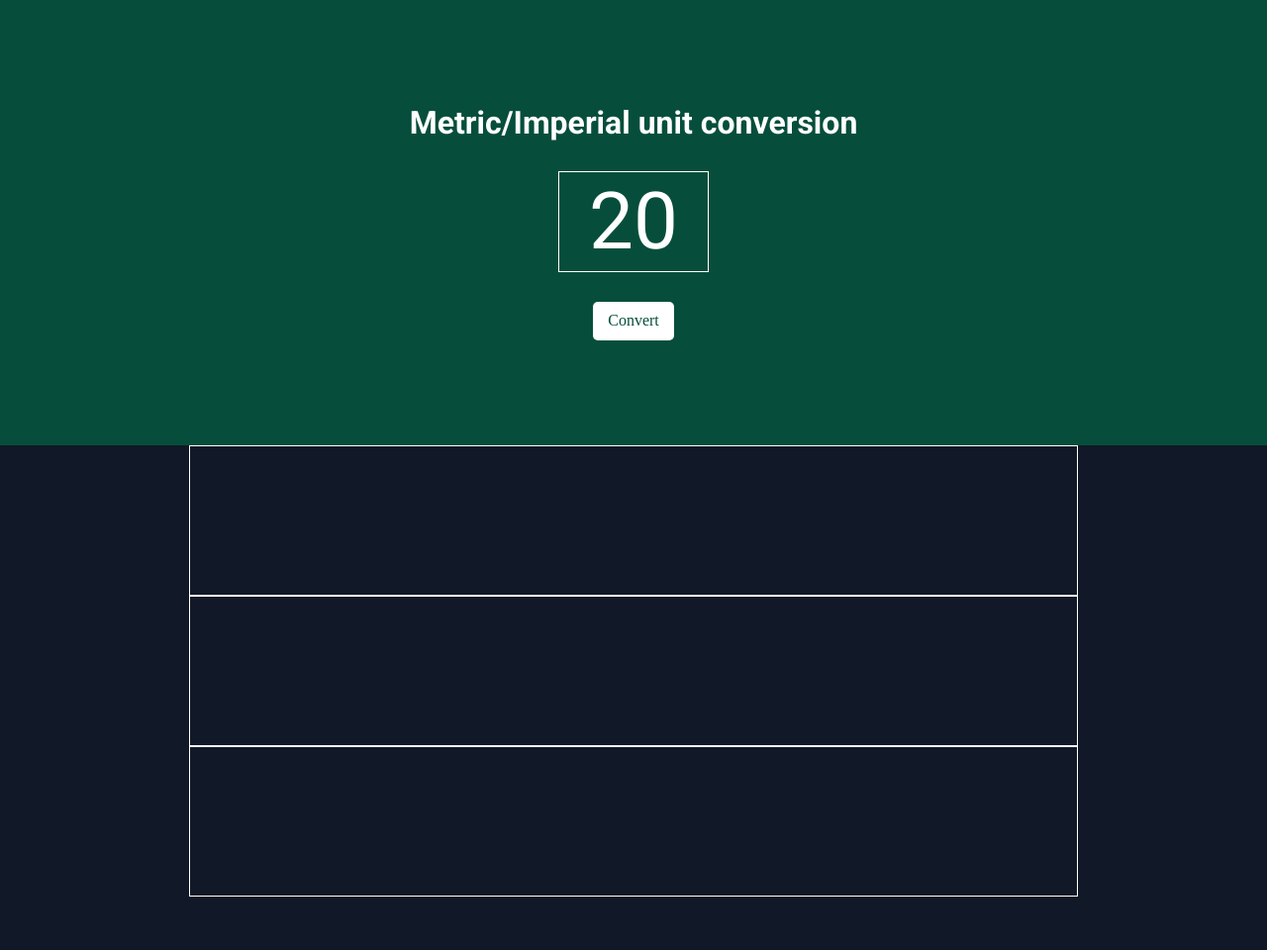
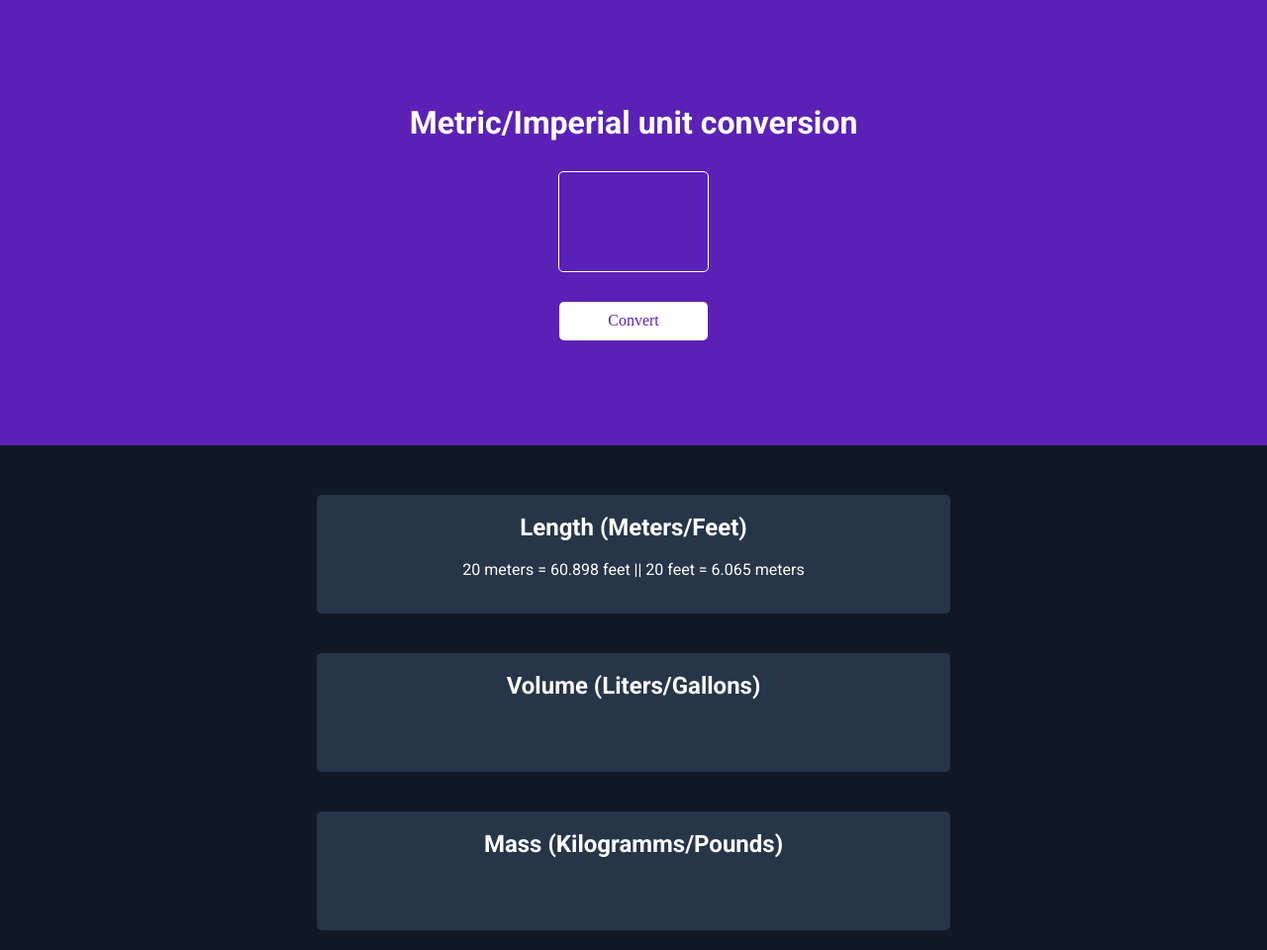
Before and after one commit to Sess254/unit_converter, a plain HTML site: page index.html in a window 1280 px wide. Shown: the whole page at 99% size. Before the commit the page ends 906 px from the top, so only its background shows below. Drawn offline with nearby package versions, Linux system fonts and the light colour scheme.

Commit message:
styling of the site done

```diff
--- a/index.css
+++ b/index.css
@@ -10,7 +10,7 @@ body {
 
 .header {
     height: 450px;
-    background: #064E3B;
+    background: #5B21B6;
     margin: 0;
     display: flex;
     flex-direction: column;
@@ -31,6 +31,7 @@ h1 {
     display: flex;
     justify-content: center;
     align-items: center;
+    border-radius: 5px;
 }
 #input-el {
     font-size: 80px;
@@ -38,22 +39,26 @@ h1 {
 
 button {
     background: #ffff;
-    color: #064E3B;
+    color: #5B21B6;
     padding: 10px 15px;
     border: none;
     border-radius: 5px;
     font-family: bold;
+    width: 150px;
 }
 
-#length-el {
-    width: 70%;
-    height: 150px;
-    border: 1px solid white;
+#unit-el {
+    width: 50%;
+    height: 120px;
+    margin: 20px;
+    background: #273549;
+    border-radius: 5px;
 }
 
-.metric-section {
+.unit-section {
     display: flex;
     flex-direction: column;
     justify-content: center;
     align-items: center;
+    margin-top: 30px;
 }
--- a/index.html
+++ b/index.html
@@ -10,21 +10,27 @@
         <div class="header">
             <h1>Metric/Imperial unit conversion</h1>
             <div id="input-field">
-                <p id="input-el">20</p>
+                <p id="input-el"></p>
 
             </div>
             <button>Convert</button>
 
         </div>
 
-        <div class="metric-section">
-            <div id="length-el">
+        <div class="unit-section">
+            <div id="unit-el">
+                <h2>Length (Meters/Feet)</h2>
+                <p id="length-el">20 meters = 60.898 feet || 20 feet = 6.065 meters</p>
 
             </div>
-            <div id="length-el">
+            <div id="unit-el">
+                <h2>Volume (Liters/Gallons)</h2>
+                <p id="voume-el"></p>
 
             </div>
-            <div id="length-el">
+            <div id="unit-el">
+                <h2>Mass (Kilogramms/Pounds)</h2>
+                <p id="mass-el"></p>
 
             </div>
         </div>
```
